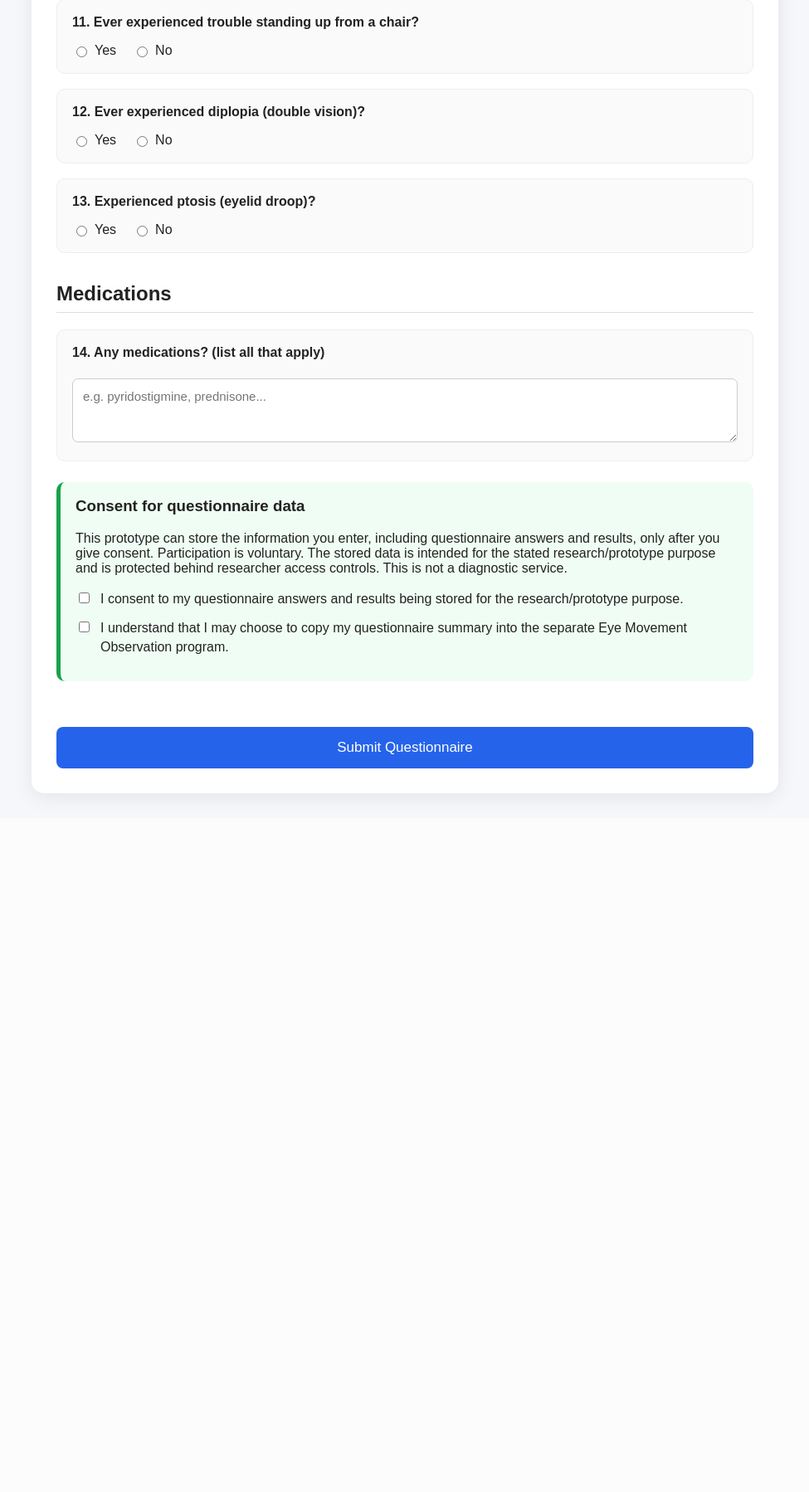
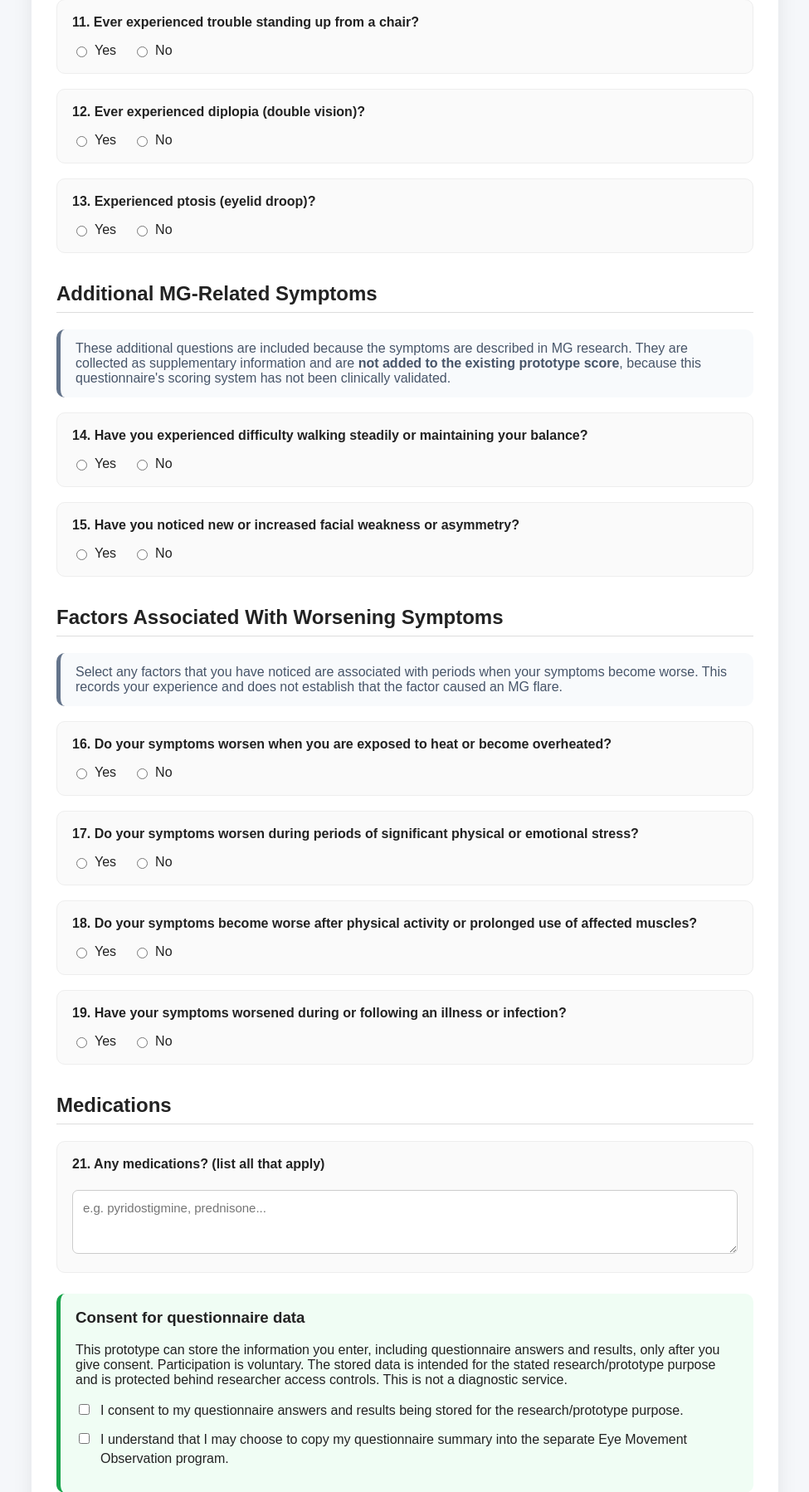
Before and after one commit to amairaparasharxx-eng/MG-Screening-v2, a Flask app: page / in a window 1280 px wide. Shown: the part 1765-3563 px from the top of the page at 83% size, without its empty margins (152-1127 px from the left). Before the commit the page ends 2732 px from the top, so only its background shows below. Run offline with Flask 3, Linux system fonts and the light colour scheme.

Commit message:
Add research-backed MG symptoms, worsening factors, and red-flag warnings

```diff
--- a/templates/index.html
+++ b/templates/index.html
@@ -302,6 +302,30 @@
             font-weight: bold;
         }
 
+        .red-flag {
+            display: none;
+            margin-top: 14px;
+            padding: 16px;
+            border-radius: 10px;
+            background: #fef2f2;
+            border: 2px solid #dc2626;
+            color: #991b1b;
+            line-height: 1.5;
+        }
+
+        .red-flag.visible {
+            display: block;
+        }
+
+        .supplementary-note {
+            background: #f8fafc;
+            border-left: 5px solid #64748b;
+            padding: 14px 18px;
+            border-radius: 10px;
+            margin: 15px 0;
+            color: #475569;
+        }
+
     </style>
 
 </head>
@@ -351,11 +375,23 @@
         </p>
         <div id="severity-questions"></div>
 
+        <h2>Additional MG-Related Symptoms</h2>
+        <div class="supplementary-note">
+            These additional questions are included because the symptoms are described in MG research. They are collected as supplementary information and are <strong>not added to the existing prototype score</strong>, because this questionnaire's scoring system has not been clinically validated.
+        </div>
+        <div id="additional-symptom-questions"></div>
+
+        <h2>Factors Associated With Worsening Symptoms</h2>
+        <div class="supplementary-note">
+            Select any factors that you have noticed are associated with periods when your symptoms become worse. This records your experience and does not establish that the factor caused an MG flare.
+        </div>
+        <div id="trigger-questions"></div>
+
         <h2>Medications</h2>
 
         <div class="question">
-            <p class="qtext">14. Any medications? (list all that apply)</p>
-            <textarea id="q14" name="q14" rows="3" placeholder="e.g. pyridostigmine, prednisone..."></textarea>
+            <p class="qtext">21. Any medications? (list all that apply)</p>
+            <textarea id="q21" name="q21" rows="3" placeholder="e.g. pyridostigmine, prednisone..."></textarea>
         </div>
 
         <div class="consent-card">
@@ -392,7 +428,7 @@
             </div>
             <div class="score-card">
                 <div class="value" id="severityScoreValue">0 / 60</div>
-                <div class="label">Symptom Severity Score</div>
+                <div class="label">Existing Symptom Severity Score</div>
             </div>
             <div class="score-card">
                 <div class="value" id="totalScoreValue">0 / 110</div>
@@ -445,6 +481,9 @@
             </tr>
         </table>
 
+        <h3>Additional Symptom & Worsening-Factor Responses</h3>
+        <div id="supplementaryResults"></div>
+
         <h3>Overlapping Symptom Reference</h3>
         <p style="color:#555; font-size: 14px;">
             The symptoms you reported "Yes" to can also occur in other
@@ -486,11 +525,23 @@
 
     const SEVERITY_QUESTIONS = [
         { id: "q8", num: 8, text: "Slurring of speech?" },
-        { id: "q9", num: 9, text: "Trouble eating, chewing, or swallowing?" },
-        { id: "q10", num: 10, text: "Experienced shortness of breath?" },
+        { id: "q9", num: 9, text: "Trouble eating, chewing, or swallowing?", redFlag: true },
+        { id: "q10", num: 10, text: "Experienced shortness of breath?", redFlag: true },
         { id: "q11", num: 11, text: "Ever experienced trouble standing up from a chair?" },
         { id: "q12", num: 12, text: "Ever experienced diplopia (double vision)?" },
         { id: "q13", num: 13, text: "Experienced ptosis (eyelid droop)?" }
+    ];
+
+    const ADDITIONAL_SYMPTOM_QUESTIONS = [
+        { id: "q14", num: 14, text: "Have you experienced difficulty walking steadily or maintaining your balance?", label: "Difficulty walking steadily or maintaining balance" },
+        { id: "q15", num: 15, text: "Have you noticed new or increased facial weakness or asymmetry?", label: "Facial weakness or asymmetry" }
+    ];
+
+    const TRIGGER_QUESTIONS = [
+        { id: "q16", num: 16, text: "Do your symptoms worsen when you are exposed to heat or become overheated?", label: "Heat / overheating" },
+        { id: "q17", num: 17, text: "Do your symptoms worsen during periods of significant physical or emotional stress?", label: "Physical or emotional stress" },
+        { id: "q18", num: 18, text: "Do your symptoms become worse after physical activity or prolonged use of affected muscles?", label: "Physical activity / prolonged muscle use" },
+        { id: "q19", num: 19, text: "Have your symptoms worsened during or following an illness or infection?", label: "Illness / infection" }
     ];
 
     // =====================================================
@@ -516,6 +567,11 @@
             <div class="severity-box" id="${question.id}_severity_box">
                 <p>Rate severity (1 = mild, 10 = severe):</p>
                 <div class="severity-scale">${severityOptions}</div>
+            </div>` : ""}
+            ${question.redFlag ? `
+            <div class="red-flag" id="${question.id}_red_flag">
+                <strong>IMPORTANT — seek urgent medical attention if this is significant or worsening.</strong><br>
+                New or worsening swallowing or breathing difficulty can be associated with serious MG weakness, including myasthenic crisis. This questionnaire cannot determine the cause or severity of your symptoms. If you are having significant or rapidly worsening difficulty breathing or swallowing, seek urgent medical care now.
             </div>` : ""}
         `;
 
@@ -547,6 +603,23 @@
     const severityContainer = document.getElementById("severity-questions");
     SEVERITY_QUESTIONS.forEach(q => renderYesNo(severityContainer, q, true));
 
+    const additionalContainer = document.getElementById("additional-symptom-questions");
+    ADDITIONAL_SYMPTOM_QUESTIONS.forEach(q => renderYesNo(additionalContainer, q, true));
+
+    const triggerContainer = document.getElementById("trigger-questions");
+    TRIGGER_QUESTIONS.forEach(q => renderYesNo(triggerContainer, q, false));
+
+    // Breathing/swallowing are safety red flags: show the warning immediately.
+    [...SEVERITY_QUESTIONS.filter(q => q.redFlag)].forEach(q => {
+        document.querySelectorAll(`input[name="${q.id}_answer"]`).forEach(radio => {
+            radio.addEventListener("change", () => {
+                const warning = document.getElementById(`${q.id}_red_flag`);
+                if (radio.value === "yes" && radio.checked) warning.classList.add("visible");
+                if (radio.value === "no" && radio.checked) warning.classList.remove("visible");
+            });
+        });
+    });
+
     // =====================================================
     // COLLECT ANSWERS & SUBMIT
     // =====================================================
@@ -559,7 +632,7 @@
 
         const answers = {};
 
-        [...RISK_QUESTIONS, ...SEVERITY_QUESTIONS].forEach(q => {
+        [...RISK_QUESTIONS, ...SEVERITY_QUESTIONS, ...ADDITIONAL_SYMPTOM_QUESTIONS, ...TRIGGER_QUESTIONS].forEach(q => {
 
             const answerRadio = document.querySelector(`input[name="${q.id}_answer"]:checked`);
             const isYes = answerRadio ? answerRadio.value === "yes" : false;
@@ -589,7 +662,7 @@
         const payload = {
             name: document.getElementById("q1").value,
             age: document.getElementById("q2").value,
-            medications: document.getElementById("q14").value,
+            medications: document.getElementById("q21").value,
             answers: answers,
             consent: true,
             consentTimestamp: consentTimestamp
@@ -646,6 +719,24 @@
             tr.innerHTML = `<td>${row.label}</td><td>${row.answer}</td><td>${row.score} / ${row.max}</td>`;
             breakdownTable.appendChild(tr);
         });
+
+        // Supplementary symptom and worsening-factor responses
+        const supplementaryResults = document.getElementById("supplementaryResults");
+        supplementaryResults.innerHTML = "";
+
+        const allSupplementary = [...ADDITIONAL_SYMPTOM_QUESTIONS, ...TRIGGER_QUESTIONS];
+        const supplementaryRows = allSupplementary.map(q => {
+            const response = data.transferPackage.questionnaire.answers[q.id] || { answer: false, severity: null };
+            return `<tr><td>${q.label}</td><td>${response.answer ? "Yes" : "No"}</td><td>${response.severity ? response.severity + "/10" : "—"}</td></tr>`;
+        }).join("");
+
+        supplementaryResults.innerHTML = `
+            <table class="breakdown-table">
+                <tr><th>Item</th><th>Response</th><th>Severity</th></tr>
+                ${supplementaryRows}
+            </table>
+            <p class="supplementary-note">These responses are supplementary information and are not included in the existing prototype risk score.</p>
+        `;
 
         // Overlap cards
         const overlapContainer = document.getElementById("overlapContainer");
```
